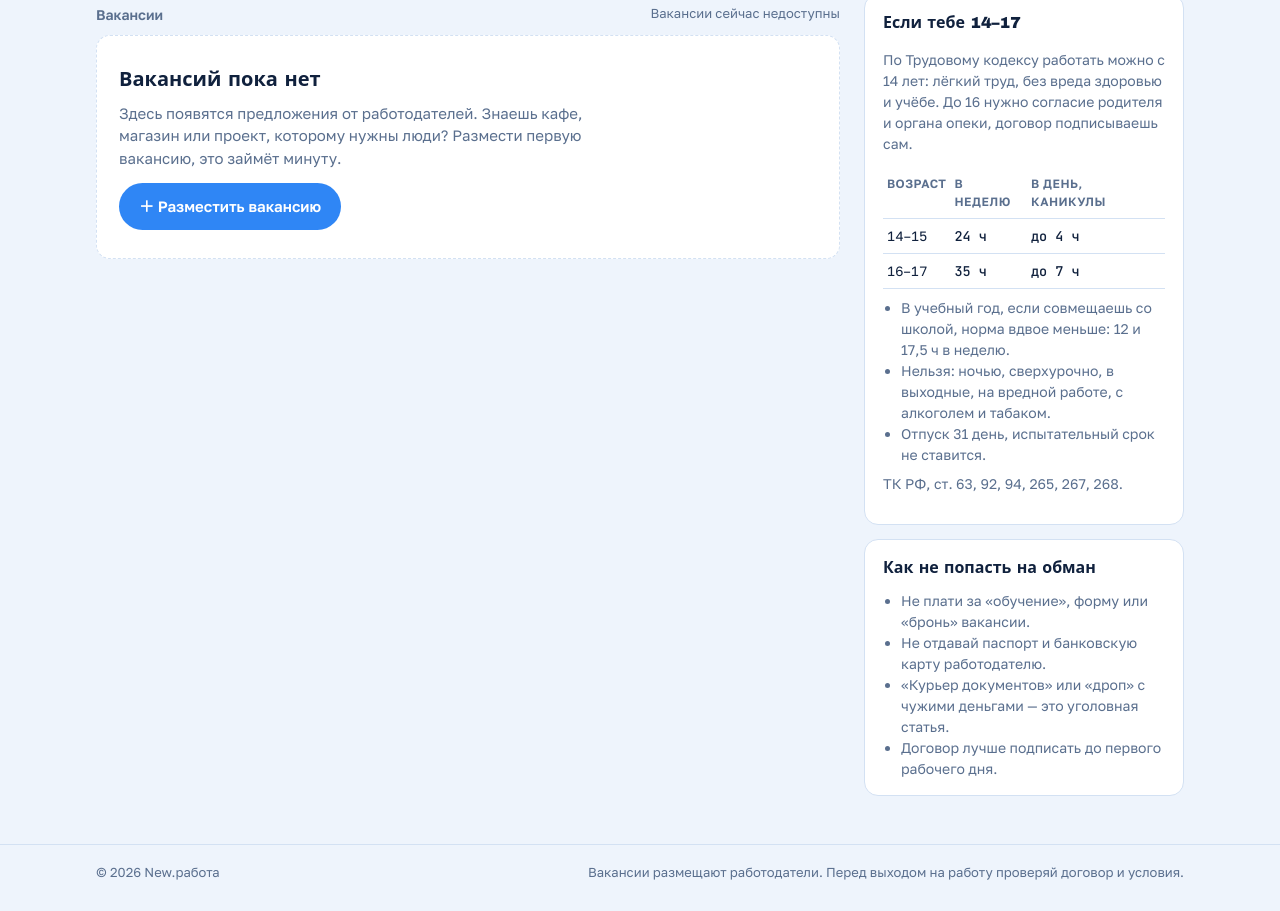
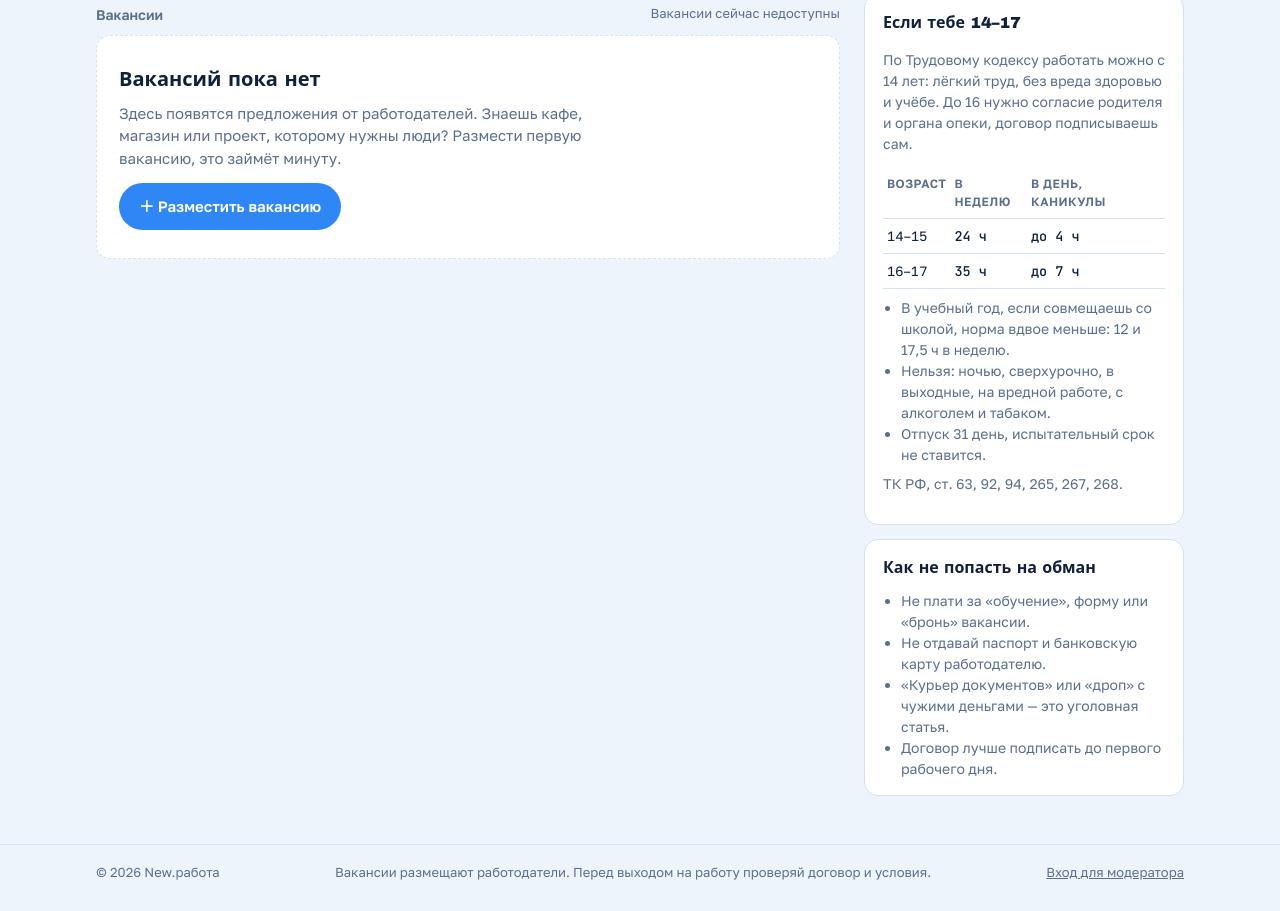
Before and after one commit to WN7ib/new-rabota, a plain HTML site: page index.html in a window 1280 px wide. Shown: the part 303-1214 px from the top of the page. Drawn offline with nearby package versions, Linux system fonts and the light colour scheme; no server answers; a web font is replaced by a local one.

Commit message:
Ссылка на вход для модератора в подвале
Co-Authored-By: Claude Opus 5.5 <noreply@anthropic.com>
Claude-Session: https://claude.ai/code/session_01TJtP8qq5Kcxji31WZfyzCY

```diff
--- a/index.html
+++ b/index.html
@@ -227,6 +227,7 @@ td.n{font-family:var(--f-mono);white-space:nowrap}
 <footer class="foot"><div class="wrap">
   <span>© 2026 New.работа</span>
   <span>Вакансии размещают работодатели. Перед выходом на работу проверяй договор и условия.</span>
+  <a href="admin.html" style="color:var(--muted)">Вход для модератора</a>
 </div></footer>
 <div class="sheet" id="sheet" hidden>
   <form class="form" id="vacForm" novalidate style="position:relative">
```
